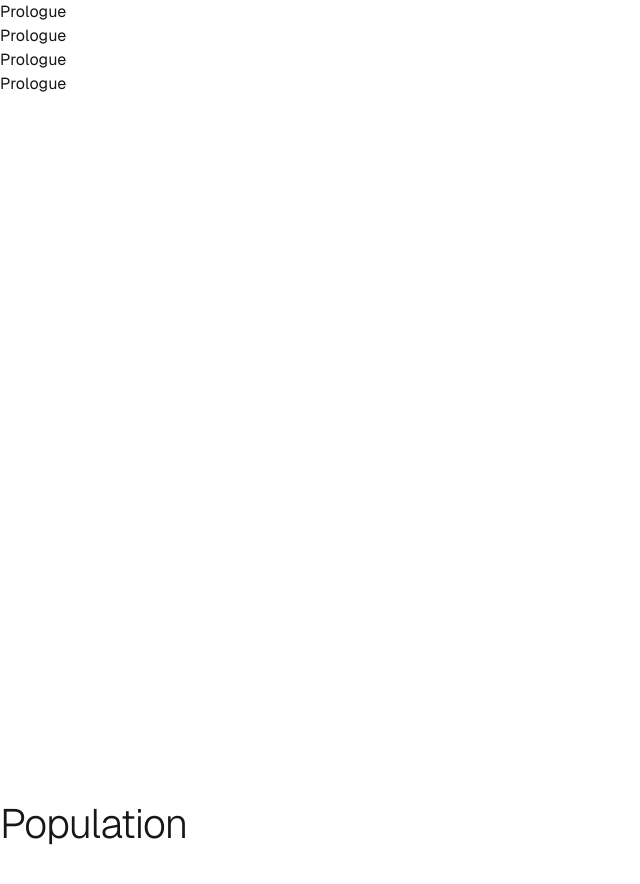
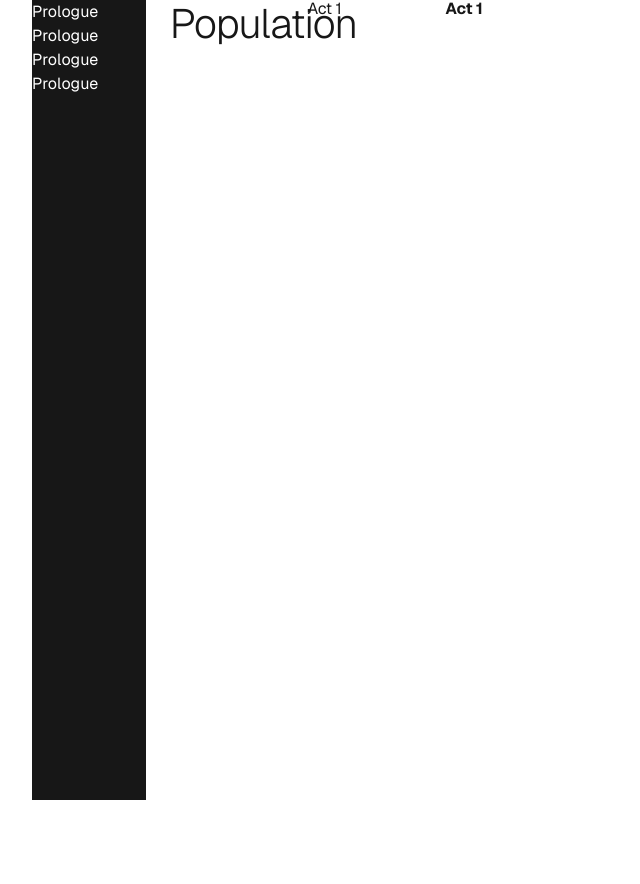
Before and after one commit to nethen/iat355, a Next.js app: page / in a window 1280 px wide. Shown: the top 884 px of the page, without its empty margins (0-640 px from the left). Built offline with nearby package versions, Linux system fonts and the light colour scheme.

Commit message:
feat: generic ribbon nav

```diff
--- a/src/app/page.tsx
+++ b/src/app/page.tsx
@@ -1,5 +1,5 @@
 import Image from "next/image";
-import { Grid, GRID_STYLE } from "./components/Grid/Grid";
+import { Grid } from "./components/Grid/Grid";
 import clsx from "clsx";
 import Link from "next/link";
 
@@ -7,19 +7,14 @@ export default function Home() {
   return (
     <>
       <Grid />
-      <div
-        className={clsx(
-          GRID_STYLE,
-          "font-[family-name:var(--font-geist-sans)]"
-        )}
-      >
-        <nav className="sticky inset-y-0 md:h-svh flex flex-col">
+      <div className="grid-r font-[family-name:var(--font-geist-sans)]">
+        <nav className="fixed inset-x-0 max-md:grid-r md:sticky md:inset-y-0 md:h-svh flex flex-col bg-foreground text-background">
           <Link href="/">Prologue</Link>
           <Link href="/">Prologue</Link>
           <Link href="/">Prologue</Link>
           <Link href="/">Prologue</Link>
         </nav>
-        <main className="col-span-full md:col-span-5 lg:col-span-8 grid grid-cols-subgrid min-h-[200svh]">
+        <main className="col-span-full md:col-span-5 lg:col-span-8 grid grid-cols-subgrid auto-rows-min min-h-[200svh]">
           <h1 className="text-r-md">Population</h1>
           <p className="text-r-base">Act 1</p>
           <p className="text-r-base font-bold">Act 1</p>
```
